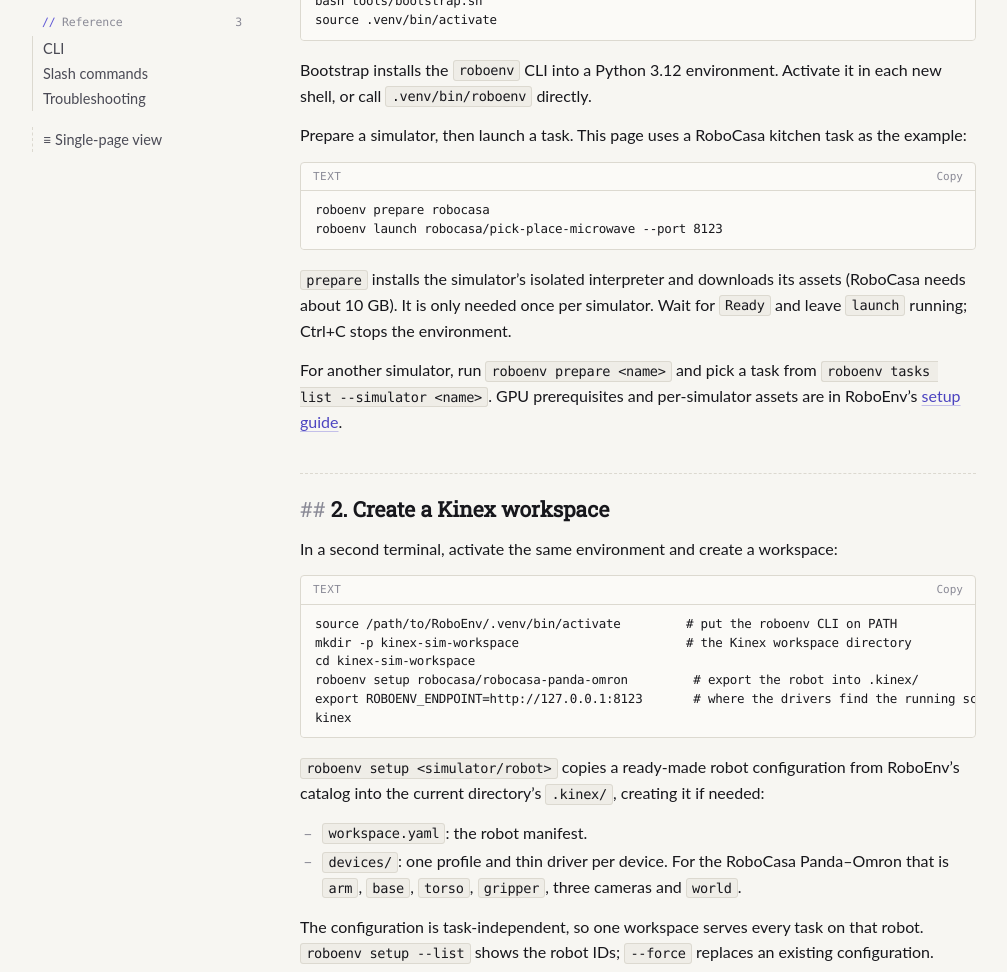
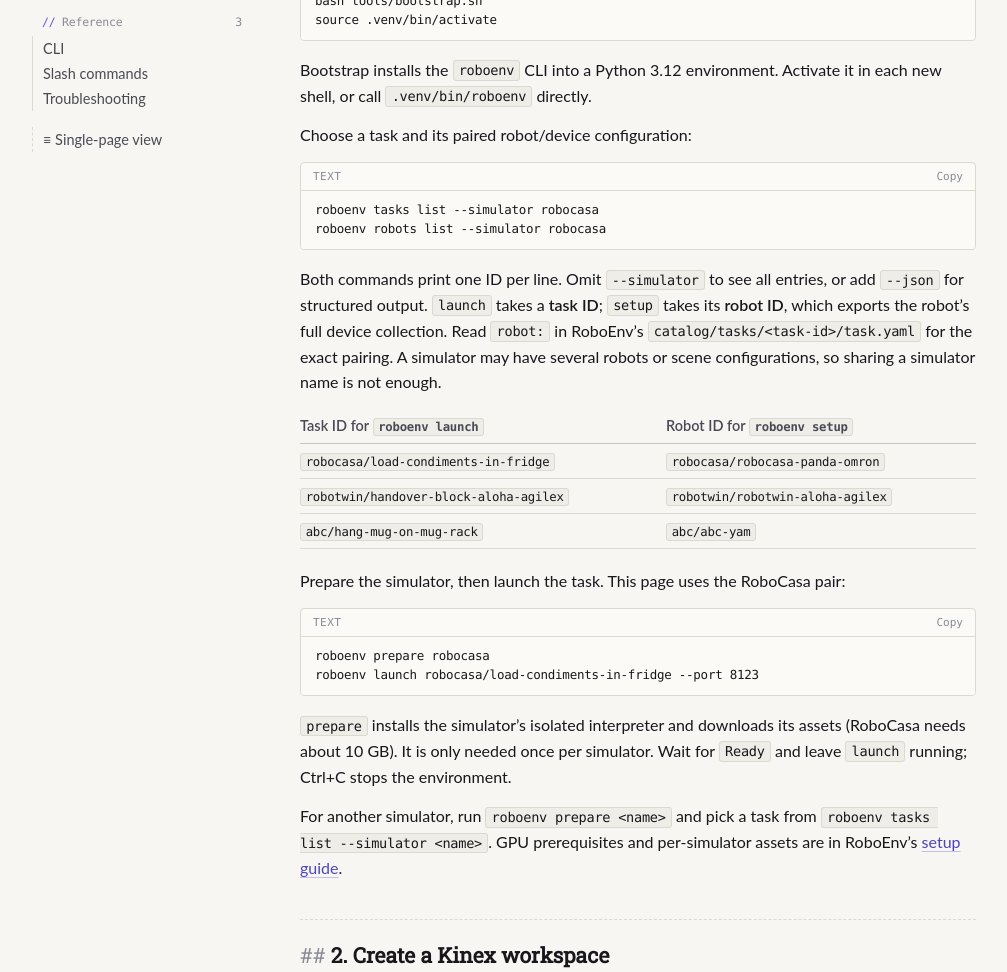
Before and after one commit to stacx-lab/stacx-lab.github.io, an Astro site: page /kinex/docs/simulators in a window 1280 px wide. Shown: the part 547-1519 px from the top of the page, without its empty margins (12-1019 px from the left). Built offline with nearby package versions, Linux system fonts and the light colour scheme; Astro itself is replaced by a stand-in of ours; some packages are replaced by stand-ins of ours; code samples lack their colours; a web font is replaced by a local one.

Commit message:
Document paired RoboEnv task and robot setup

````diff
--- a/src/content/docs/simulators.md
+++ b/src/content/docs/simulators.md
@@ -24,11 +24,26 @@ source .venv/bin/activate
 
 Bootstrap installs the `roboenv` CLI into a Python 3.12 environment. Activate it in each new shell, or call `.venv/bin/roboenv` directly.
 
-Prepare a simulator, then launch a task. This page uses a RoboCasa kitchen task as the example:
+Choose a task and its paired robot/device configuration:
+
+```sh
+roboenv tasks list --simulator robocasa
+roboenv robots list --simulator robocasa
+```
+
+Both commands print one ID per line. Omit `--simulator` to see all entries, or add `--json` for structured output. `launch` takes a **task ID**; `setup` takes its **robot ID**, which exports the robot's full device collection. Read `robot:` in RoboEnv's `catalog/tasks/<task-id>/task.yaml` for the exact pairing. A simulator may have several robots or scene configurations, so sharing a simulator name is not enough.
+
+| Task ID for `roboenv launch` | Robot ID for `roboenv setup` |
+| --- | --- |
+| `robocasa/load-condiments-in-fridge` | `robocasa/robocasa-panda-omron` |
+| `robotwin/handover-block-aloha-agilex` | `robotwin/robotwin-aloha-agilex` |
+| `abc/hang-mug-on-mug-rack` | `abc/abc-yam` |
+
+Prepare the simulator, then launch the task. This page uses the RoboCasa pair:
 
 ```sh
 roboenv prepare robocasa
-roboenv launch robocasa/pick-place-microwave --port 8123
+roboenv launch robocasa/load-condiments-in-fridge --port 8123
 ```
 
 `prepare` installs the simulator's isolated interpreter and downloads its assets (RoboCasa needs about 10 GB). It is only needed once per simulator. Wait for `Ready` and leave `launch` running; Ctrl+C stops the environment.
@@ -45,6 +60,7 @@ mkdir -p kinex-sim-workspace                       # the Kinex workspace directo
 cd kinex-sim-workspace
 roboenv setup robocasa/robocasa-panda-omron         # export the robot into .kinex/
 export ROBOENV_ENDPOINT=http://127.0.0.1:8123       # where the drivers find the running scene
+roboenv describe --endpoint "$ROBOENV_ENDPOINT"   # read the initialized task instruction
 kinex
 ```
 
@@ -53,7 +69,7 @@ kinex
 - `workspace.yaml`: the robot manifest.
 - `devices/`: one profile and thin driver per device. For the RoboCasa Panda–Omron that is `arm`, `base`, `torso`, `gripper`, three cameras and `world`.
 
-The configuration is task-independent, so one workspace serves every task on that robot. `roboenv setup --list` shows the robot IDs; `--force` replaces an existing configuration.
+`setup` exports devices without installing or launching a simulator. The configuration is task-independent, so one workspace serves every task with the same robot ID. `roboenv robots list --simulator robocasa` lists robot IDs for RoboCasa; `roboenv setup --list` remains available for listing all robots. For a different robot ID, create a new workspace or save custom configuration before `roboenv setup ROBOT_ID --force`, which replaces the manifest and entire device collection.
 
 `ROBOENV_ENDPOINT` tells the drivers which running scene to connect to; match the `launch` port.
 
@@ -71,6 +87,8 @@ Inside the Kinex session:
 
 ## 4. Give it a task
 
+Give Kinex the running task's `task.instruction` and `task.context` from `roboenv describe`. For the example above, ask it to inspect the scene and complete that fridge task using the paired robot's devices. To inspect the scene first:
+
 ```text
 Look through the robot's cameras and describe what is in the scene.
 ```
@@ -82,8 +100,8 @@ Approve the device read when asked (or switch with `/mode`; see [Approval modes]
 Add `--record` when you launch to film the episode from RoboEnv's spectator cameras:
 
 ```sh
-roboenv launch robocasa/pick-place-microwave --port 8123 --record                         # under the run's evidence/recording/
-roboenv launch robocasa/pick-place-microwave --port 8123 --record ./recordings/episode-1  # into this directory
+roboenv launch robocasa/load-condiments-in-fridge --port 8123 --record                         # under the run's evidence/recording/
+roboenv launch robocasa/load-condiments-in-fridge --port 8123 --record ./recordings/episode-1  # into this directory
 ```
 
 You get one MP4 per view; it needs `ffmpeg` on `PATH`. More options: RoboEnv's [spectator recording guide](https://github.com/stacx-lab/RoboEnv/blob/main/docs/spectator.md).
````
